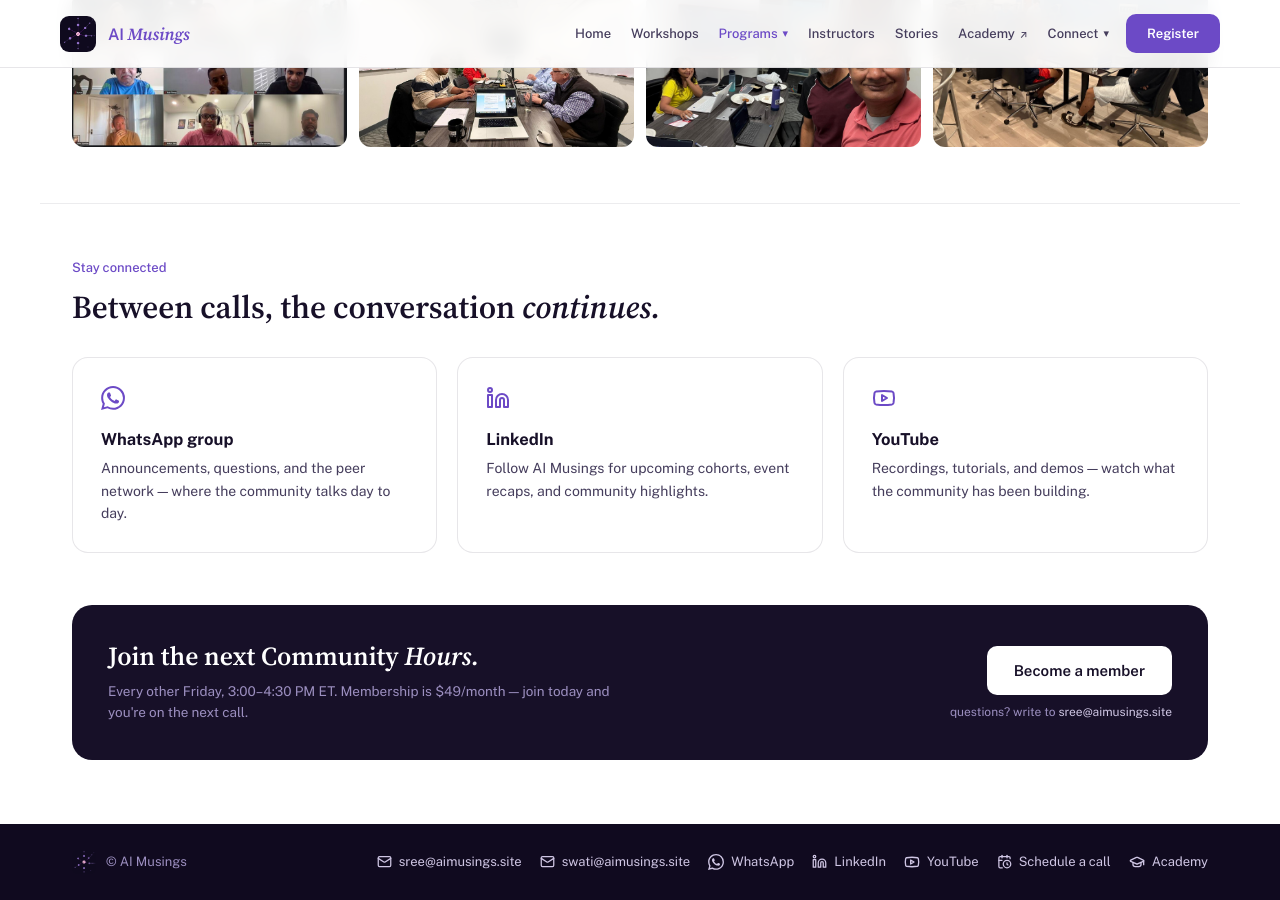
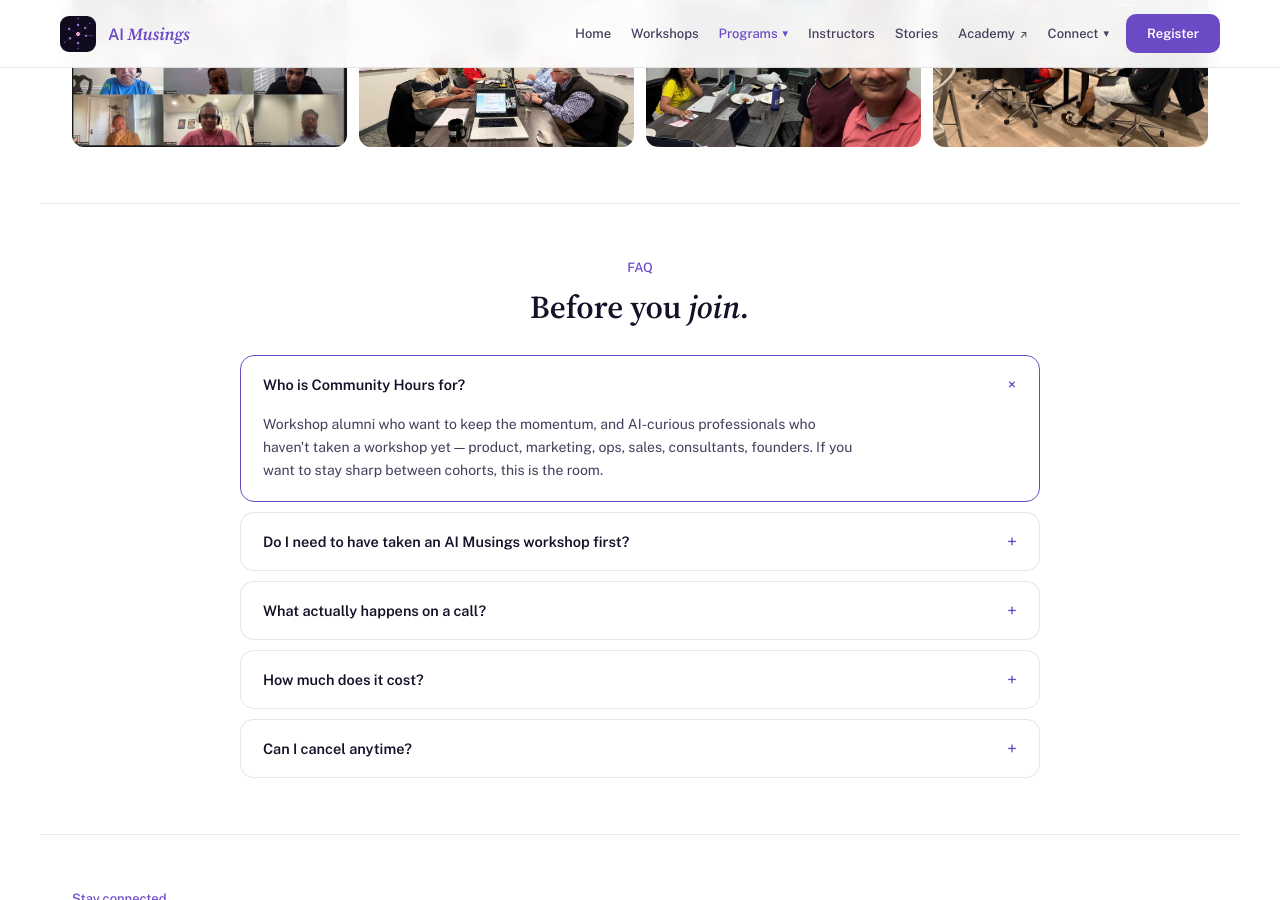
Before and after one commit to pulsarventures/aimusings.site, a Jekyll site: the page built from community.html, in a window 1280 px wide and 900 px high, scrolled down 2771 px. Built offline with Jekyll 4.4.1, drawn with Linux system fonts in a browser that asks for light colours; part of the change alters nothing that is shown.

Commit message:
gtm: fill community FAQ with five objection-handling answers
Answers derive from published site facts (audience, format, schedule,
price). The cancellation answer states month-to-month/no-commitment and
routes help to email - flagged in the YAML for owner confirmation against
the Stripe setup. Recordings and post-purchase questions stay hidden as
TODOs until the owner fills them.

Co-Authored-By: Claude Fable 5 <noreply@anthropic.com>
Claude-Session: https://claude.ai/code/session_01FEgiNjtg3b7L7zAEJXcbhz

```diff
--- a/_data/community_faqs.yml
+++ b/_data/community_faqs.yml
@@ -1,31 +1,31 @@
 # Community page FAQ — the section on /community/ renders ONLY questions whose
-# answer is filled in. All answers are TODO: these are policy facts only the
-# owner knows. Write answers in the site's voice (short, direct, no happy talk).
-# When every answer you want is in, the FAQ appears automatically — no other edit needed.
+# answer is filled in. First rendered item is open by default.
+# Two questions near the bottom are left empty on purpose: they are policy facts
+# only the owner knows. Fill them in and they appear automatically.
 
-- question: "Can I cancel my membership anytime?"
-  answer: ""
-  # TODO(owner): confirm Stripe customer portal / cancellation policy, then answer.
-  # If cancellation is self-serve, saying "cancel anytime" here (and near the
-  # Subscribe button) is the single strongest conversion line on this page.
+- question: "Who is Community Hours for?"
+  answer: "Workshop alumni who want to keep the momentum, and AI-curious professionals who haven't taken a workshop yet — product, marketing, ops, sales, consultants, founders. If you want to stay sharp between cohorts, this is the room."
+
+- question: "Do I need to have taken an AI Musings workshop first?"
+  answer: "No. Alumni get the most continuity, but the calls are open to anyone. Jump in — the community will catch you up."
+
+- question: "What actually happens on a call?"
+  answer: "Ninety minutes, three parts: a prepared presentation on what's moving in AI right now, member demos with honest feedback from the room, and open Q&A for whatever you're stuck on. Every other Friday, 3:00–4:30 PM ET, live online."
+
+- question: "How much does it cost?"
+  answer: "$49 a month, everything included — every call, every demo, the peer network. Checkout runs through Stripe. Joining as a team of three or more? Write to sree@aimusings.site."
+
+- question: "Can I cancel anytime?"
+  answer: "Yes — membership is month-to-month with no long-term commitment. Cancel whenever you like, and if you ever need a hand with it, write to sree@aimusings.site and we'll take care of it."
+  # NOTE(owner): confirm this matches your Stripe setup (customer portal / how you
+  # want cancellations handled). Edit freely — but keep a cancel answer visible;
+  # it's the strongest objection-handler on the page.
 
 - question: "Are Community Hours recorded if I miss a call?"
   answer: ""
   # TODO(owner): recordings policy — available to members? for how long?
 
-- question: "Do I need to have taken an AI Musings workshop first?"
-  answer: ""
-  # TODO(owner): is the community open to newcomers, or alumni-only?
-  # Suggested draft if open: "No — alumni get the most continuity, but the calls
-  # are open to any AI-curious professional. Jump in; the community will catch you up."
-
 - question: "What happens right after I subscribe?"
   answer: ""
   # TODO(owner): the onboarding path — confirmation email? calendar invites?
   # WhatsApp group add? Setting this expectation reduces refunds and churn.
-
-- question: "Who is the community for?"
-  answer: ""
-  # Suggested draft (derived from the page copy, edit freely):
-  # "Workshop alumni, ongoing learners, and AI-curious professionals who want to
-  # stay sharp between cohorts — product, marketing, ops, founders, and more."
```
